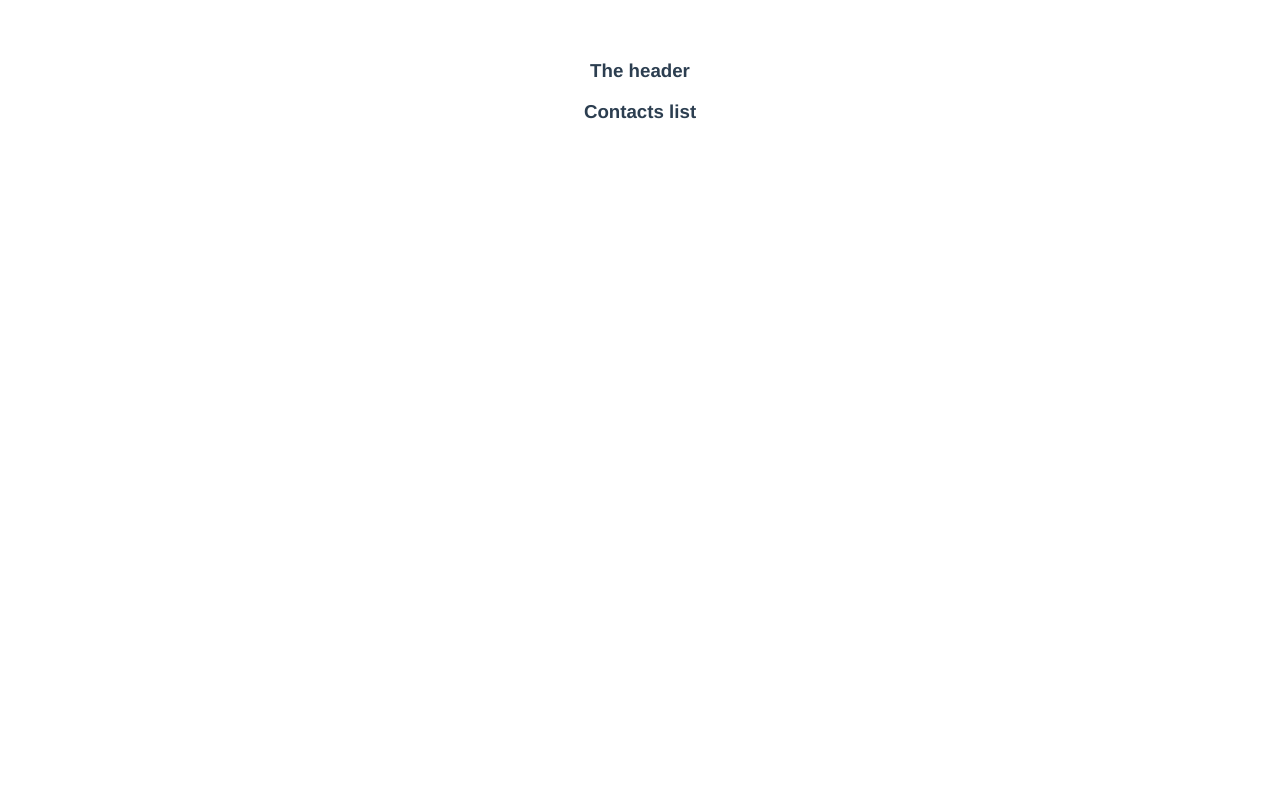
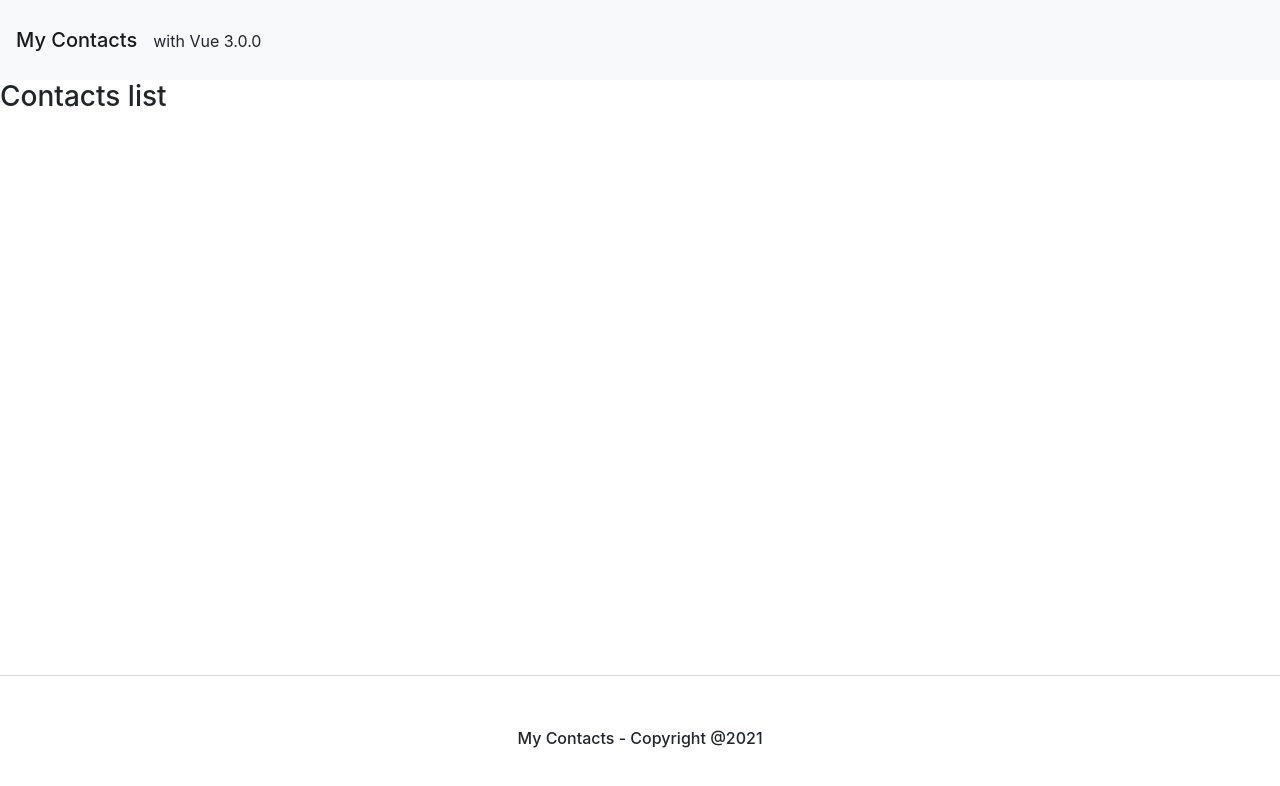
Before and after one commit to rpalvair/contacts-front-vue, a Vue app: page / in a window 1280 px wide. Shown: the top 786 px of the page. Built offline with nearby package versions, Linux system fonts and the light colour scheme.

Commit message:
feat : Install bootstrap feat : Complete header feat: Add footer

```diff
--- a/package.json
+++ b/package.json
@@ -8,7 +8,10 @@
     "lint": "vue-cli-service lint"
   },
   "dependencies": {
+    "bootstrap": "^4.6.0",
     "core-js": "^3.6.5",
+    "jquery": "^3.6.0",
+    "popper.js": "^1.16.1",
     "vue": "^3.0.0",
     "vue-router": "^4.0.6"
   },
--- a/src/App.vue
+++ b/src/App.vue
@@ -1,23 +1,17 @@
 <template>
   <the-header></the-header>
   <router-view></router-view>
+  <the-footer></the-footer>
 </template>
 
 <script>
 import TheHeader from "./components/TheHeader.vue";
+import TheFooter from "./components/TheFooter.vue";
 export default {
   name: "App",
-  components: { TheHeader },
+  components: { TheHeader, TheFooter },
 };
 </script>
 
 <style>
-#app {
-  font-family: Avenir, Helvetica, Arial, sans-serif;
-  -webkit-font-smoothing: antialiased;
-  -moz-osx-font-smoothing: grayscale;
-  text-align: center;
-  color: #2c3e50;
-  margin-top: 60px;
-}
 </style>
--- /dev/null
+++ b/src/components/TheFooter.vue
@@ -0,0 +1,16 @@
+<template>
+  <div class="footer">My Contacts - Copyright @2021</div>
+</template>
+
+<style scoped>
+.footer {
+  padding-top: 50px;
+  padding-bottom: 50px;
+  position: absolute;
+  bottom: 0;
+  width: 100%;
+  text-align: center;
+  font-weight: 500;
+  border-top: solid #d1d5da 1px;
+}
+</style>
--- a/src/components/TheHeader.vue
+++ b/src/components/TheHeader.vue
@@ -1,5 +1,24 @@
 <template>
-    <header>
-        <h3>The header</h3>
-    </header>
+  <nav class="navbar navbar-light bg-light">
+    <div>
+      <span class="navbar-brand mb-0 h1">My Contacts</span>
+      <span class="techno">with Vue {{ version }}</span>
+    </div>
+  </nav>
 </template>
+<script>
+import packageJson from "../../package.json";
+export default {
+  data() {
+    return {
+      version: packageJson.dependencies.vue.substring(1),
+    };
+  },
+};
+</script>
+<style scoped>
+.navbar.navbar-light.bg-light {
+  padding-top: 20px;
+  padding-bottom: 20px;
+}
+</style>
--- a/src/main.js
+++ b/src/main.js
@@ -1,7 +1,8 @@
 import { createApp } from 'vue'
 import App from './App.vue'
 import router from "./router"
-
+import 'bootstrap'
+import 'bootstrap/dist/css/bootstrap.min.css'
 
 const app = createApp(App)
 app.use(router)
```
Also changed, not shown: 1 other file (tests, documents, lock files or other folders).
